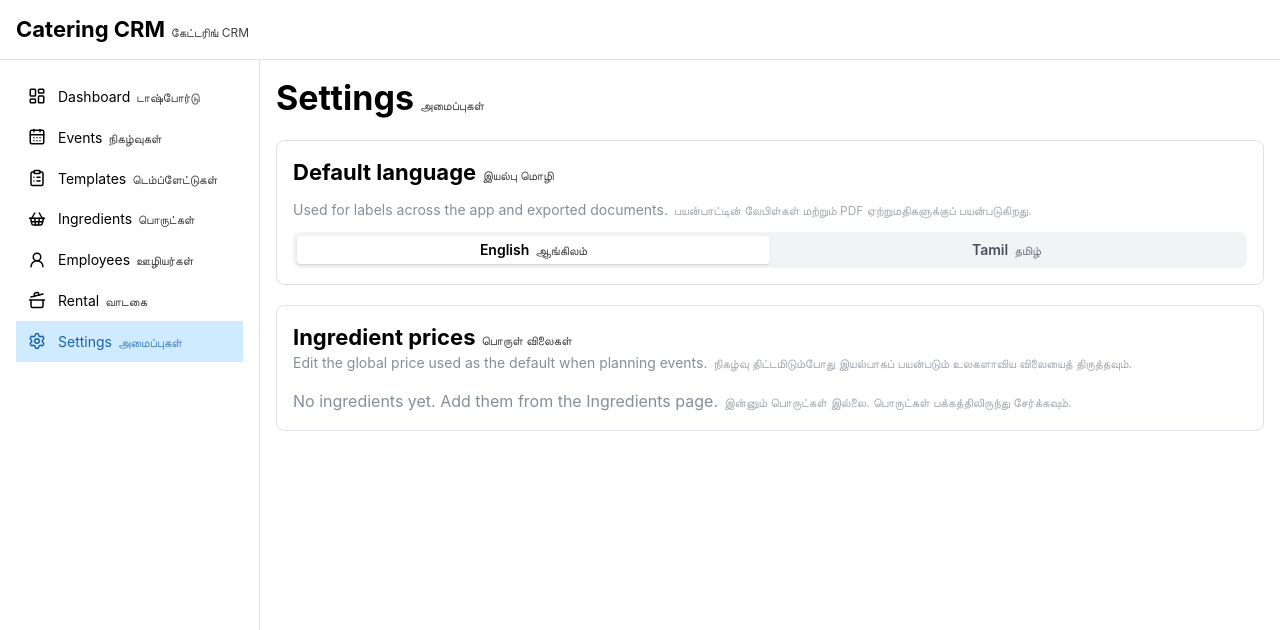
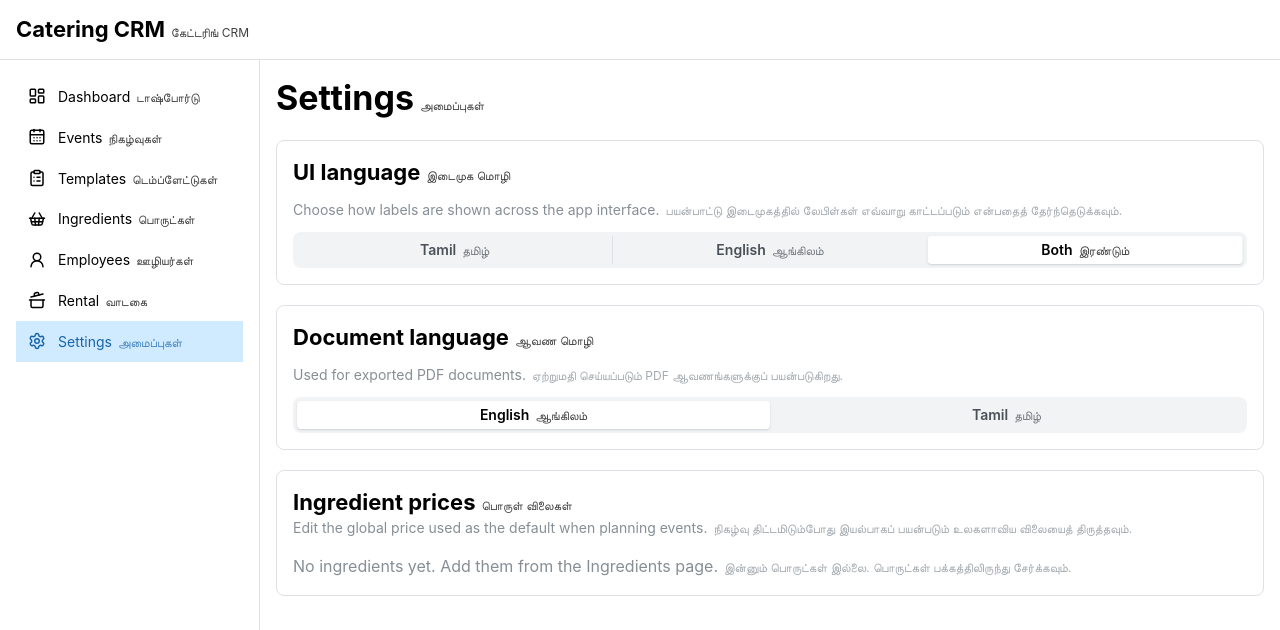
Before and after one commit to akashkennedy/catering, a Next.js app: page /settings in a window 1280 px wide. Shown: the top 630 px of the page. Built offline with nearby package versions, Linux system fonts and the light colour scheme.

Commit message:
feat(settings): add UI language selector (English / Tamil / Both)

```diff
--- a/src/components/Bilingual.tsx
+++ b/src/components/Bilingual.tsx
@@ -3,12 +3,23 @@
 import { Text } from "@mantine/core";
 
 import type { Label } from "@/lib/i18n";
+import { useSettingsStore } from "@/store/settings";
 
 type BilingualProps = {
   label: Label;
 };
 
 export function Bilingual({ label }: BilingualProps) {
+  const uiLanguage = useSettingsStore((state) => state.uiLanguage);
+
+  if (uiLanguage === "ta") {
+    return <>{label.ta || label.en}</>;
+  }
+
+  if (uiLanguage === "en") {
+    return <>{label.en}</>;
+  }
+
   return (
     <>
       {label.en}
--- a/src/components/settings/SettingsPanel.tsx
+++ b/src/components/settings/SettingsPanel.tsx
@@ -5,9 +5,15 @@ import { Group, NumberInput, Paper, SegmentedControl, Stack, Text, Title } from
 import { Bilingual } from "@/components/Bilingual";
 import { ui } from "@/lib/i18n";
 import { useIngredientsStore } from "@/store/ingredients";
-import { useSettingsStore, type DefaultLanguage } from "@/store/settings";
+import {
+  useSettingsStore,
+  type DefaultLanguage,
+  type UiLanguage,
+} from "@/store/settings";
 
 export function SettingsPanel() {
+  const uiLanguage = useSettingsStore((state) => state.uiLanguage);
+  const setUiLanguage = useSettingsStore((state) => state.setUiLanguage);
   const defaultLanguage = useSettingsStore((state) => state.defaultLanguage);
   const setDefaultLanguage = useSettingsStore((state) => state.setDefaultLanguage);
   const ingredients = useIngredientsStore((state) => state.ingredients);
@@ -18,6 +24,26 @@ export function SettingsPanel() {
       <Title order={1}>
         <Bilingual label={ui.nav.settings} />
       </Title>
+
+      <Paper withBorder p="md">
+        <Stack gap="sm">
+          <Title order={3}>
+            <Bilingual label={ui.settings.uiLanguage} />
+          </Title>
+          <Text size="sm" c="dimmed">
+            <Bilingual label={ui.settings.uiLanguageNote} />
+          </Text>
+          <SegmentedControl
+            value={uiLanguage}
+            onChange={(value) => setUiLanguage(value as UiLanguage)}
+            data={[
+              { label: <Bilingual label={ui.settings.tamil} />, value: "ta" },
+              { label: <Bilingual label={ui.settings.english} />, value: "en" },
+              { label: <Bilingual label={ui.settings.both} />, value: "both" },
+            ]}
+          />
+        </Stack>
+      </Paper>
 
       <Paper withBorder p="md">
         <Stack gap="sm">
--- a/src/lib/i18n.ts
+++ b/src/lib/i18n.ts
@@ -221,13 +221,19 @@ export const ui = {
     refPricePrefix: lab("Reference rent price:", "குறிப்பு வாடகை விலை:"),
   },
   settings: {
-    defaultLanguage: lab("Default language", "இயல்பு மொழி"),
-    defaultLanguageNote: lab(
-      "Used for labels across the app and exported documents.",
-      "பயன்பாட்டின் லேபிள்கள் மற்றும் PDF ஏற்றுமதிகளுக்குப் பயன்படுகிறது."
+    uiLanguage: lab("UI language", "இடைமுக மொழி"),
+    uiLanguageNote: lab(
+      "Choose how labels are shown across the app interface.",
+      "பயன்பாட்டு இடைமுகத்தில் லேபிள்கள் எவ்வாறு காட்டப்படும் என்பதைத் தேர்ந்தெடுக்கவும்."
     ),
     english: lab("English", "ஆங்கிலம்"),
     tamil: lab("Tamil", "தமிழ்"),
+    both: lab("Both", "இரண்டும்"),
+    defaultLanguage: lab("Document language", "ஆவண மொழி"),
+    defaultLanguageNote: lab(
+      "Used for exported PDF documents.",
+      "ஏற்றுமதி செய்யப்படும் PDF ஆவணங்களுக்குப் பயன்படுகிறது."
+    ),
     ingredientPrices: lab("Ingredient prices", "பொருள் விலைகள்"),
     ingredientPricesNote: lab(
       "Edit the global price used as the default when planning events.",
--- a/src/store/settings.ts
+++ b/src/store/settings.ts
@@ -2,10 +2,13 @@ import { create } from "zustand";
 import { createJSONStorage, persist } from "zustand/middleware";
 
 export type DefaultLanguage = "en" | "ta";
+export type UiLanguage = "en" | "ta" | "both";
 
 type SettingsState = {
   defaultLanguage: DefaultLanguage;
   setDefaultLanguage: (language: DefaultLanguage) => void;
+  uiLanguage: UiLanguage;
+  setUiLanguage: (language: UiLanguage) => void;
 };
 
 export const useSettingsStore = create<SettingsState>()(
@@ -13,6 +16,8 @@ export const useSettingsStore = create<SettingsState>()(
     (set) => ({
       defaultLanguage: "en",
       setDefaultLanguage: (language) => set({ defaultLanguage: language }),
+      uiLanguage: "both",
+      setUiLanguage: (language) => set({ uiLanguage: language }),
     }),
     {
       name: "catering-settings",
```
